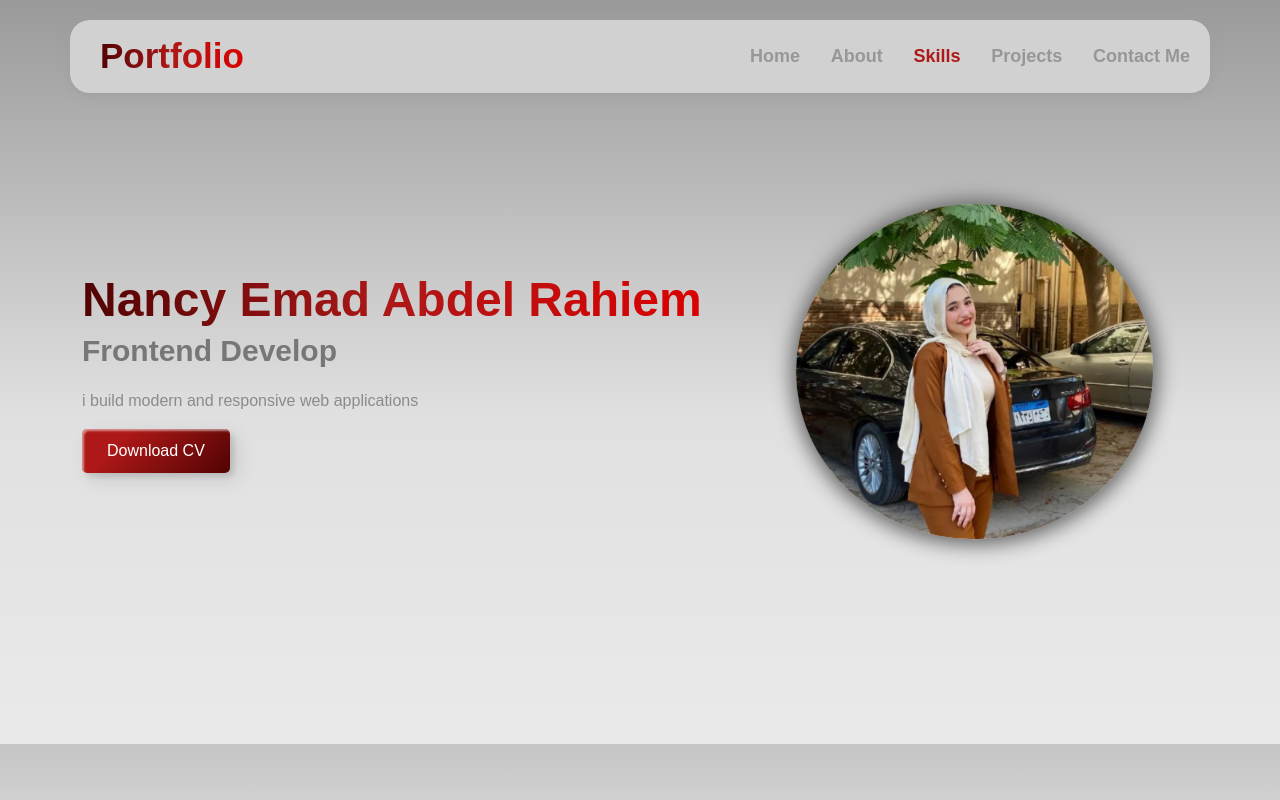
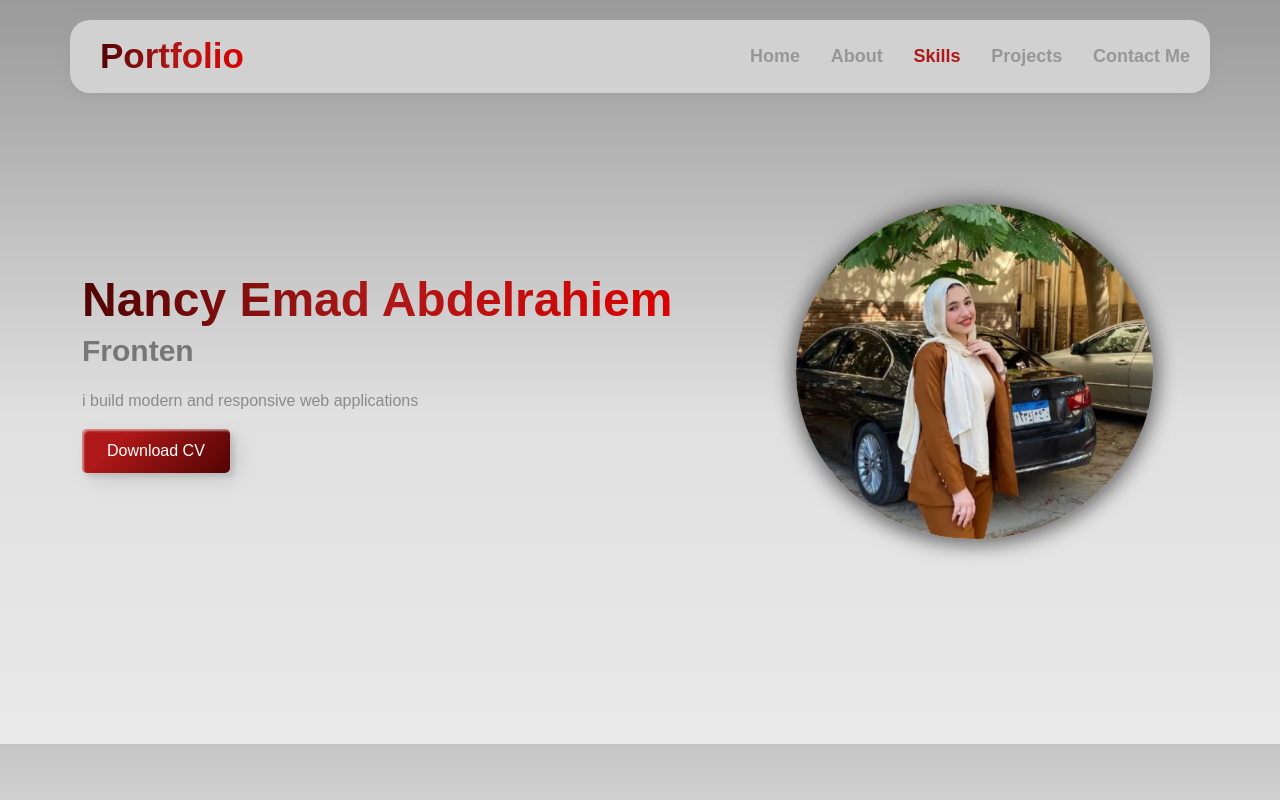
Before and after one commit to nancyemadd0099-collab/final_portfolio, a React (Vite) app: page / in a window 1280 px wide. Shown: the top 800 px of the page. Built offline with nearby package versions, Linux system fonts and the light colour scheme; a small style sheet from the web is missing; a web font is replaced by a local one.

Commit message:
change text

```diff
--- a/src/Home.jsx
+++ b/src/Home.jsx
@@ -3,7 +3,7 @@ import './Home.css'
 
 
 function Home() {
-    const text = "Frontend Developer";
+    const text = "Frontend React.js Developer";
     const speed = 150;
     const typingRef = useRef(null);
 
@@ -38,7 +38,7 @@ function Home() {
                 <div className="container">
                     <div className="hero">
                         <div className="content">
-                            <h1 className='linear'>Nancy Emad Abdel Rahiem</h1>
+                            <h1 className='linear'>Nancy Emad Abdelrahiem</h1>
                             <p ref={typingRef} id="typing"></p>
                             <p>i build modern and responsive web applications</p>
                             <button
```
